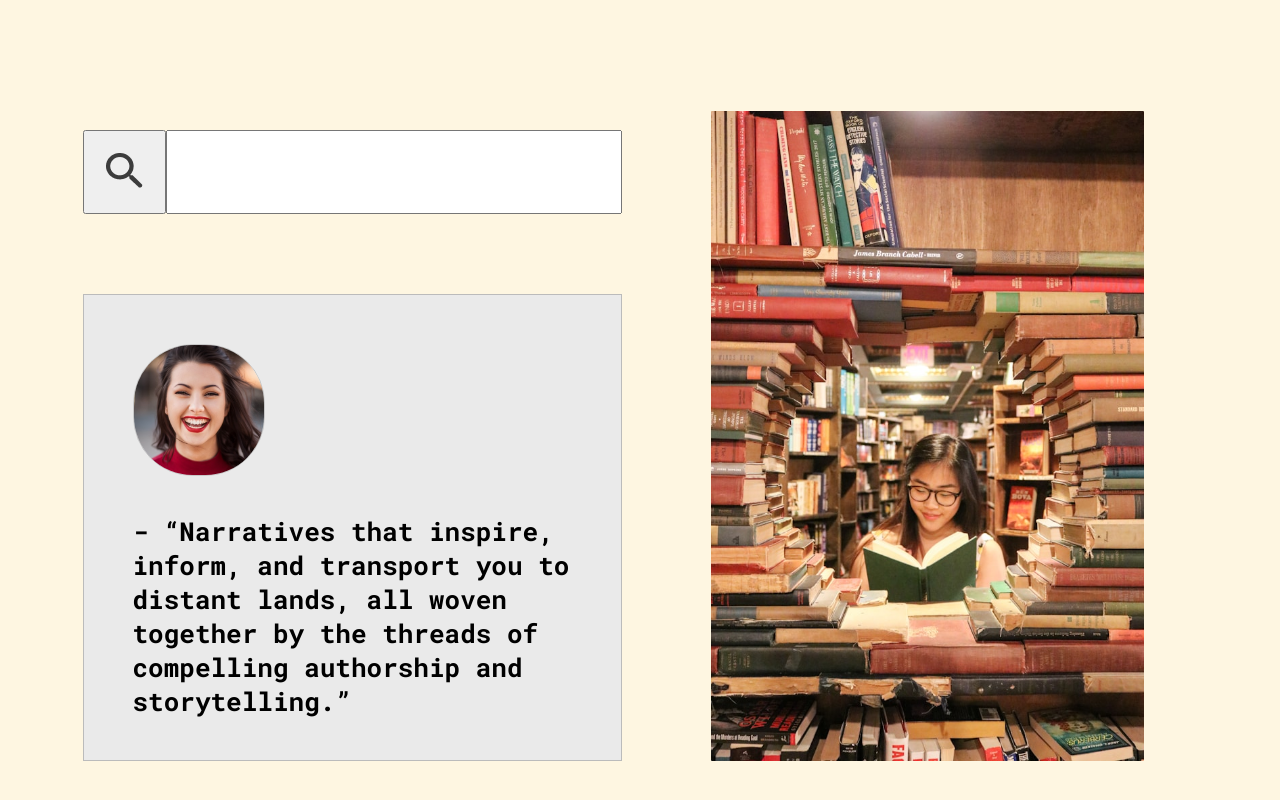
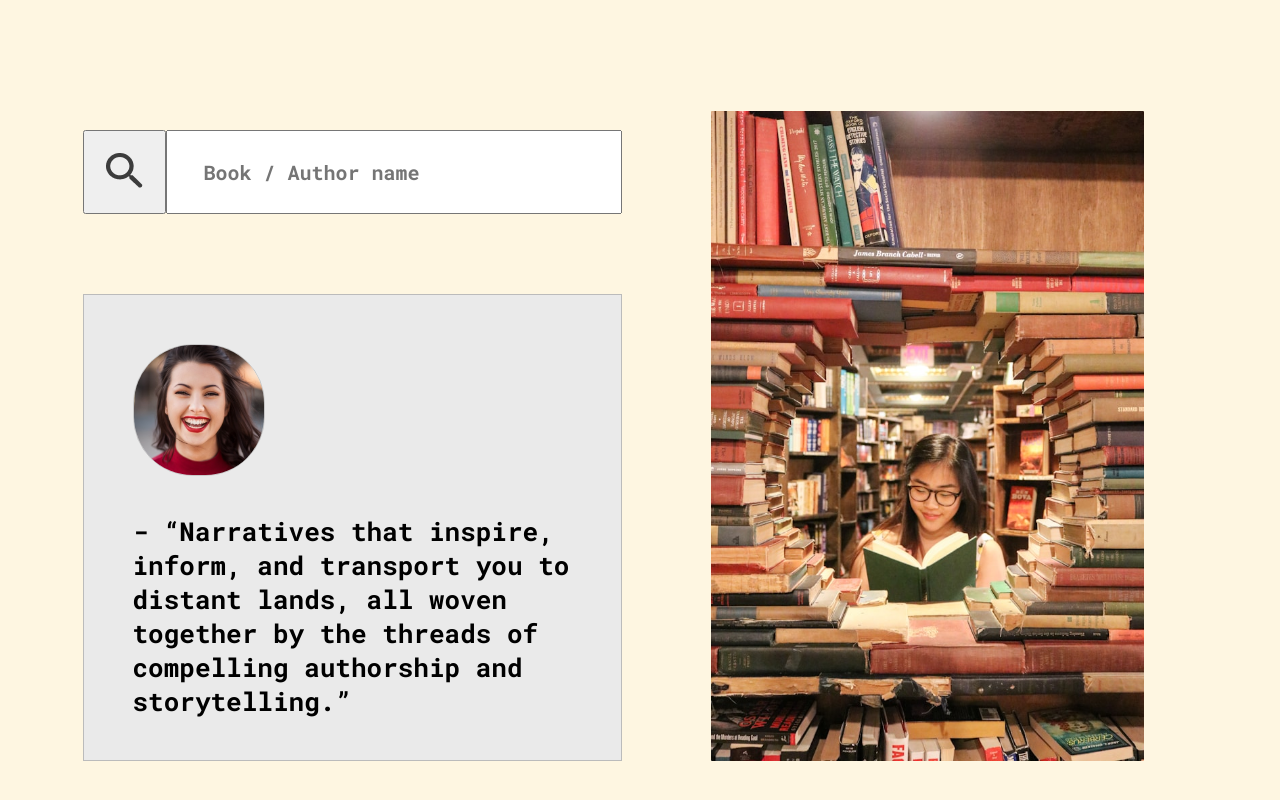
Before and after one commit to lapazyygeli/diverse-literature-hub, a React (Vite) app in the folder diverse-literature-hub/: page / in a window 1280 px wide. Shown: the part 1411-2211 px from the top of the page. Built offline with nearby package versions, Linux system fonts and the light colour scheme.

Commit message:
Add placholder for search button

```diff
--- a/diverse-literature-hub/src/components/IntroductionWrapper/IntroductionWrapper.jsx
+++ b/diverse-literature-hub/src/components/IntroductionWrapper/IntroductionWrapper.jsx
@@ -6,7 +6,7 @@ const IntroductionWrapper = () => {
           <button>
             <img src="/src/assets/images/icons/search.png" alt="search icon" />
           </button>
-          <input type="text" />
+          <input type="text" placeholder="Book / Author name" />
         </div>
         <div className="avatar-wrapper">
           <div className="real-avatar-wrapper">
```
